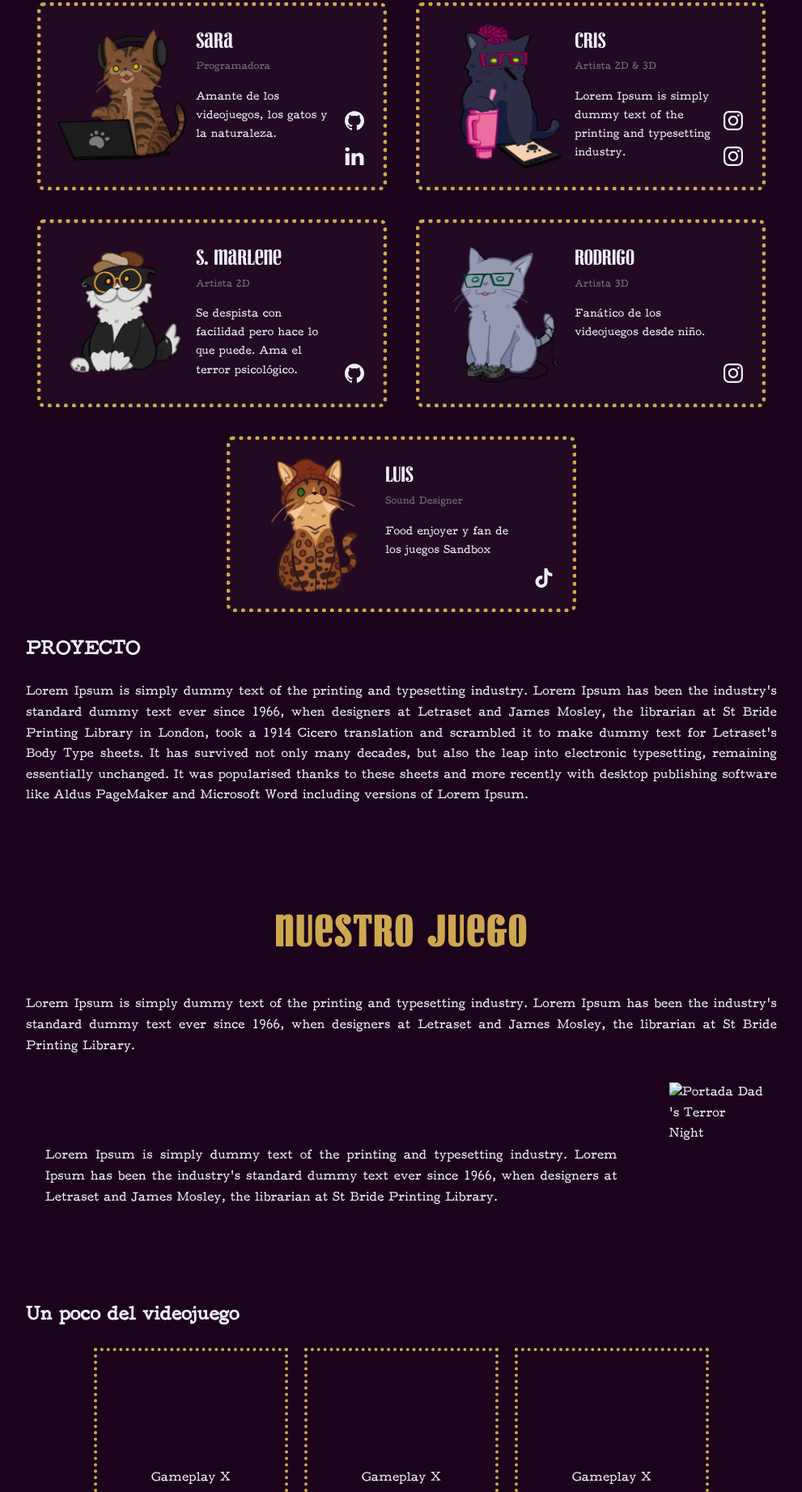
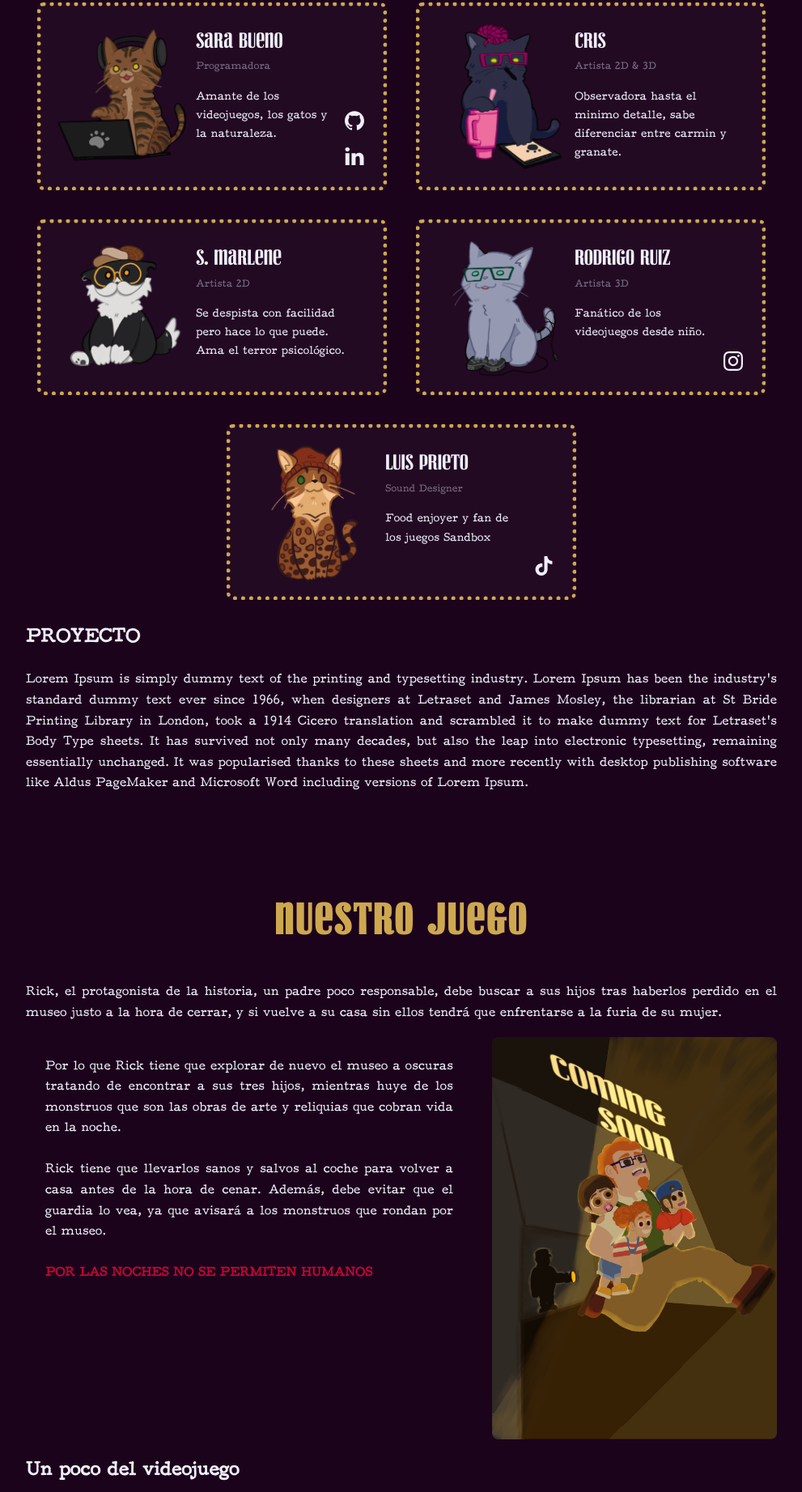
Before and after one commit to Minhxia/Princess-Cat-Studio.github.io, a plain HTML site: page index.html in a window 1280 px wide. Shown: the part 1767-3610 px from the top of the page at 81% size, without its empty margins (144-1135 px from the left). Drawn offline with Linux system fonts and the light colour scheme; grey boxes are pictures that could not be loaded.

Commit message:
Portada y adicionales

```diff
--- a/css/sobre_el_juego.css
+++ b/css/sobre_el_juego.css
@@ -1,21 +1,25 @@
 .info-videojuegos {
     display: flex;
-
     justify-content: center;
     flex-direction: row;
     gap: 1.5rem;
 }
 .caracteristicas {
-    margin: auto 0.5rem;
+    flex:auto;
+    min-width: 0rem;
+    margin: 0.5rem;
     padding: 1rem;
 
 }
 .portada-juego {
+    display: block;
     width: 22rem;
     max-width: 100%;
     height: auto;
-    aspect-ratio: 9/16;
-    padding: 1rem;
+    max-height: 32rem;
+    object-fit: contain;
+    object-position: center;
+    border-radius: 0.5rem;
 }
 .mini-gameplays {
     display: flex;
@@ -149,7 +153,13 @@
     text-align: center;
 }
 
-@media (max-width: 35rem) {
+@media (max-width: 45rem) {
+
+    .info-videojuegos {
+        align-items: center;
+        flex-wrap: wrap;
+    }
+
     .personaje {
         flex-basis: 8.5rem;
         max-width: 12rem;
--- a/css/style.css
+++ b/css/style.css
@@ -67,6 +67,11 @@ p {
     text-align: justify;
 }
 
+p span {
+    color: var(--color-principal-rojo);
+    font-weight: bold;
+}
+
 section {
     margin-top: 1.25rem;
     padding: 1.25rem;
--- a/index.html
+++ b/index.html
@@ -151,7 +151,7 @@
                         <img src="./src/perfiles_gato/Sara.png" class="imagen-perfil" alt="Gato de Sara">
                     </div>
                     <div class="info-integrante">
-                        <p class="nombre-integrante">Sara</p>
+                        <p class="nombre-integrante">Sara Bueno</p>
                         <p class="rol">Programadora</p>
                         <P class="mini-descripcion">
                             Amante de los videojuegos, los gatos y la naturaleza.
@@ -187,32 +187,10 @@
                         <p class="nombre-integrante">Cris</p>
                         <p class="rol">Artista 2D & 3D</p>
                         <P class="mini-descripcion">
-                            Lorem Ipsum is simply dummy text of the printing and typesetting industry.
+                            Observadora hasta el minimo detalle, sabe diferenciar entre carmin y granate.
                         </P>
                     </div>
                     <div class="redes-sociales">
-                        <a href="https://www.instagram.com/princesscatstd/#" target="_blank" rel="noopener noreferrer">
-                            <svg class="red"
-                                xmlns="http://www.w3.org/2000/svg"
-                                viewBox="0 0 24 24">
-                                <g>
-                                    <path d="M12,2.162c3.204,0,3.584,0.012,4.849,0.07c1.308,0.06,2.655,0.358,3.608,1.311c0.962,0.962,1.251,2.296,1.311,3.608   c0.058,1.265,0.07,1.645,0.07,4.849c0,3.204-0.012,3.584-0.07,4.849c-0.059,1.301-0.364,2.661-1.311,3.608   c-0.962,0.962-2.295,1.251-3.608,1.311c-1.265,0.058-1.645,0.07-4.849,0.07s-3.584-0.012-4.849-0.07   c-1.291-0.059-2.669-0.371-3.608-1.311c-0.957-0.957-1.251-2.304-1.311-3.608c-0.058-1.265-0.07-1.645-0.07-4.849   c0-3.204,0.012-3.584,0.07-4.849c0.059-1.296,0.367-2.664,1.311-3.608c0.96-0.96,2.299-1.251,3.608-1.311   C8.416,2.174,8.796,2.162,12,2.162 M12,0C8.741,0,8.332,0.014,7.052,0.072C5.197,0.157,3.355,0.673,2.014,2.014   C0.668,3.36,0.157,5.198,0.072,7.052C0.014,8.332,0,8.741,0,12c0,3.259,0.014,3.668,0.072,4.948c0.085,1.853,0.603,3.7,1.942,5.038   c1.345,1.345,3.186,1.857,5.038,1.942C8.332,23.986,8.741,24,12,24c3.259,0,3.668-0.014,4.948-0.072   c1.854-0.085,3.698-0.602,5.038-1.942c1.347-1.347,1.857-3.184,1.942-5.038C23.986,15.668,24,15.259,24,12   c0-3.259-0.014-3.668-0.072-4.948c-0.085-1.855-0.602-3.698-1.942-5.038c-1.343-1.343-3.189-1.858-5.038-1.942   C15.668,0.014,15.259,0,12,0z"/>
-                                    <path d="M12,5.838c-3.403,0-6.162,2.759-6.162,6.162c0,3.403,2.759,6.162,6.162,6.162s6.162-2.759,6.162-6.162   C18.162,8.597,15.403,5.838,12,5.838z M12,16c-2.209,0-4-1.791-4-4s1.791-4,4-4s4,1.791,4,4S14.209,16,12,16z"/>
-                                    <circle cx="18.406" cy="5.594" r="1.44"/>
-                                </g>
-                            </svg>
-                        </a>
-                        <a href="https://www.instagram.com/princesscatstd/#" target="_blank" rel="noopener noreferrer">
-                            <svg class="red"
-                                xmlns="http://www.w3.org/2000/svg"
-                                viewBox="0 0 24 24">
-                                <g>
-                                    <path d="M12,2.162c3.204,0,3.584,0.012,4.849,0.07c1.308,0.06,2.655,0.358,3.608,1.311c0.962,0.962,1.251,2.296,1.311,3.608   c0.058,1.265,0.07,1.645,0.07,4.849c0,3.204-0.012,3.584-0.07,4.849c-0.059,1.301-0.364,2.661-1.311,3.608   c-0.962,0.962-2.295,1.251-3.608,1.311c-1.265,0.058-1.645,0.07-4.849,0.07s-3.584-0.012-4.849-0.07   c-1.291-0.059-2.669-0.371-3.608-1.311c-0.957-0.957-1.251-2.304-1.311-3.608c-0.058-1.265-0.07-1.645-0.07-4.849   c0-3.204,0.012-3.584,0.07-4.849c0.059-1.296,0.367-2.664,1.311-3.608c0.96-0.96,2.299-1.251,3.608-1.311   C8.416,2.174,8.796,2.162,12,2.162 M12,0C8.741,0,8.332,0.014,7.052,0.072C5.197,0.157,3.355,0.673,2.014,2.014   C0.668,3.36,0.157,5.198,0.072,7.052C0.014,8.332,0,8.741,0,12c0,3.259,0.014,3.668,0.072,4.948c0.085,1.853,0.603,3.7,1.942,5.038   c1.345,1.345,3.186,1.857,5.038,1.942C8.332,23.986,8.741,24,12,24c3.259,0,3.668-0.014,4.948-0.072   c1.854-0.085,3.698-0.602,5.038-1.942c1.347-1.347,1.857-3.184,1.942-5.038C23.986,15.668,24,15.259,24,12   c0-3.259-0.014-3.668-0.072-4.948c-0.085-1.855-0.602-3.698-1.942-5.038c-1.343-1.343-3.189-1.858-5.038-1.942   C15.668,0.014,15.259,0,12,0z"/>
-                                    <path d="M12,5.838c-3.403,0-6.162,2.759-6.162,6.162c0,3.403,2.759,6.162,6.162,6.162s6.162-2.759,6.162-6.162   C18.162,8.597,15.403,5.838,12,5.838z M12,16c-2.209,0-4-1.791-4-4s1.791-4,4-4s4,1.791,4,4S14.209,16,12,16z"/>
-                                    <circle cx="18.406" cy="5.594" r="1.44"/>
-                                </g>
-                            </svg>
-                        </a>
                     </div>
 
                 </div>
@@ -228,15 +206,7 @@
                         </P>
                     </div>
                     <div class="redes-sociales">
-                        <a href="https://github.com/Sphaguethy" target="_blank" rel="noopener noreferrer">
-                            <svg class="red"
-                                xmlns="http://www.w3.org/2000/svg"
-                                viewBox="0 0 24 24">
-                                <g>
-                                    <path d="M12 .297c-6.63 0-12 5.373-12 12 0 5.303 3.438 9.8 8.205 11.385.6.113.82-.258.82-.577 0-.285-.01-1.04-.015-2.04-3.338.724-4.042-1.61-4.042-1.61C4.422 18.07 3.633 17.7 3.633 17.7c-1.087-.744.084-.729.084-.729 1.205.084 1.838 1.236 1.838 1.236 1.07 1.835 2.809 1.305 3.495.998.108-.776.417-1.305.76-1.605-2.665-.3-5.466-1.332-5.466-5.93 0-1.31.465-2.38 1.235-3.22-.135-.303-.54-1.523.105-3.176 0 0 1.005-.322 3.3 1.23.96-.267 1.98-.399 3-.405 1.02.006 2.04.138 3 .405 2.28-1.552 3.285-1.23 3.285-1.23.645 1.653.24 2.873.12 3.176.765.84 1.23 1.91 1.23 3.22 0 4.61-2.805 5.625-5.475 5.92.42.36.81 1.096.81 2.22 0 1.606-.015 2.896-.015 3.286 0 .315.21.69.825.57C20.565 22.092 24 17.592 24 12.297c0-6.627-5.373-12-12-12"/>
-                                </g>
-                            </svg>
-                        </a>
+
                     </div>
 
                 </div>
@@ -245,7 +215,7 @@
                         <img src="./src/perfiles_gato/Rodrigo.png" class="imagen-perfil"  alt="Gato de Rodrigo">
                     </div>
                     <div class="info-integrante">
-                        <p class="nombre-integrante">Rodrigo</p>
+                        <p class="nombre-integrante">Rodrigo Ruiz</p>
                         <p class="rol">Artista 3D</p>
                         <P class="mini-descripcion">
                             Fanático de los videojuegos desde niño.
@@ -271,7 +241,7 @@
                         <img src="./src/perfiles_gato/Luis.png" class="imagen-perfil"  alt="Gato de Luis">
                     </div>
                     <div class="info-integrante">
-                        <p class="nombre-integrante">Luis</p>
+                        <p class="nombre-integrante">Luis Prieto</p>
                         <p class="rol">Sound Designer</p>
                         <P class="mini-descripcion">
                             Food enjoyer y fan de los juegos Sandbox
@@ -305,17 +275,15 @@
         <section id="nuestro-juego">
             <h1>NUESTRO JUEGO</h1>
                 <p class="moni-contexto">
-                    Lorem Ipsum is simply dummy text of the printing and typesetting industry.
-                    Lorem Ipsum has been the industry's standard dummy text ever since 1966,
-                    when designers at Letraset and James Mosley, the librarian at St Bride Printing Library.
+                    Rick, el protagonista de la historia, un padre poco responsable, debe buscar a sus hijos tras haberlos perdido en el museo justo a la hora de cerrar, y si vuelve a su casa sin ellos tendrá que enfrentarse a la furia de su mujer.
                 </p>
                 <div class="info-videojuegos">
                     <p class="caracteristicas">
-                        Lorem Ipsum is simply dummy text of the printing and typesetting industry.
-                        Lorem Ipsum has been the industry's standard dummy text ever since 1966,
-                        when designers at Letraset and James Mosley, the librarian at St Bride Printing Library.
+                        Por lo que Rick tiene que explorar de nuevo el museo a oscuras tratando de encontrar a sus tres hijos, mientras huye de los monstruos que son las obras de arte y reliquias que cobran vida en la noche.<br>
+                        <br>Rick tiene que llevarlos sanos y salvos al coche para volver a casa antes de la hora de cenar. Además, debe evitar que el  guardia lo vea, ya que avisará a los monstruos que rondan por el museo.<br>
+                        <br><span>POR LAS NOCHES NO SE PERMITEN HUMANOS</span>
                     </p>
-                    <img src="./pinterest/c4a22123-bade-4fc7-87d3-53c50af65a14.png" class="portada-juego" type="img/png"  alt="Portada Dad 's Terror Night">
+                    <img src="./src/portada.jpeg" class="portada-juego" alt="Portada Dad 's Terror Night">
                 </div>
             <h2>Un poco del videojuego</h2>
             <div class="mini-gameplays">
```
Also changed, not shown: src/portada.jpeg (added).
